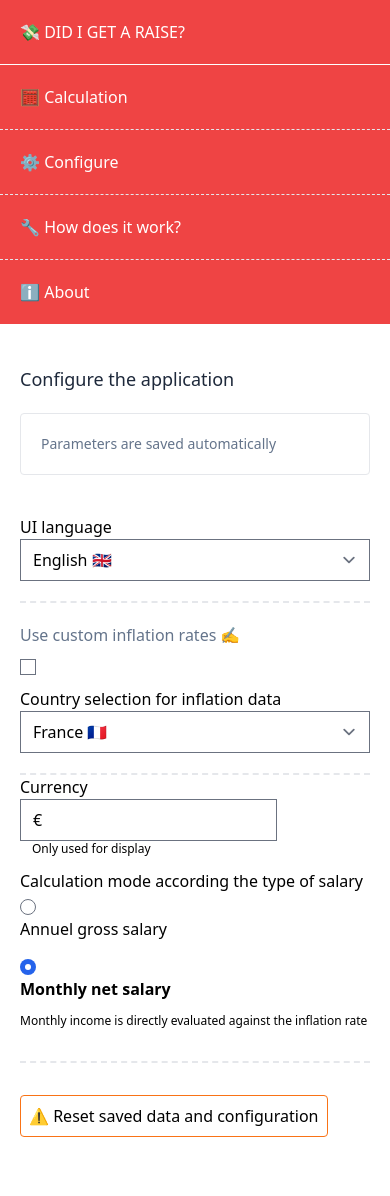
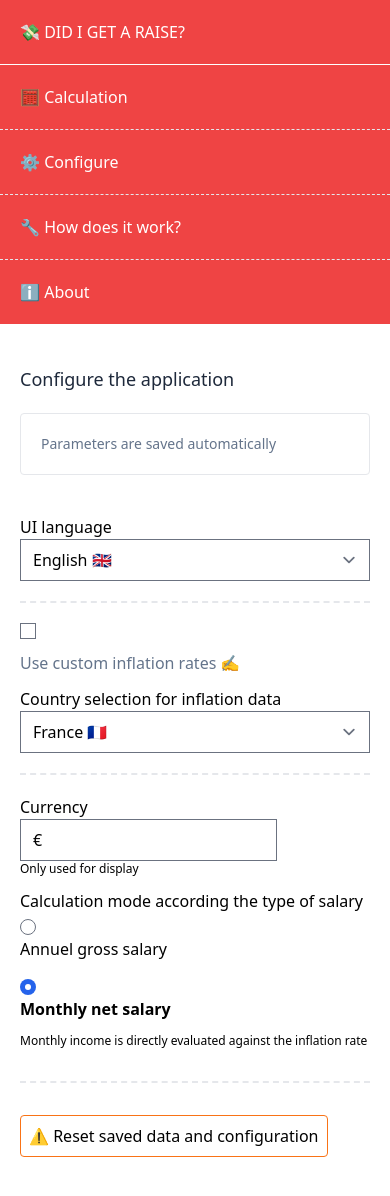
Before and after one commit to quentinlegot/ai-je-ete-augmente, a Vue app: page /configure in a window 390 px wide. Built offline with nearby package versions, Linux system fonts and the light colour scheme.

Commit message:
fix: rework some css for configure view

```diff
--- a/src/views/ConfigureView.vue
+++ b/src/views/ConfigureView.vue
@@ -111,11 +111,11 @@ export default defineComponent({
       <i18n-t keypath="configure.autosave" />
     </blockquote>
     <div class="divide-y-2 divide-dashed">
-      <form class="mb-5 grid grid-cols-1 pt-5" v-on:submit.prevent="">
-        <label for="language" class="md:flex md:flex-row md:justify-between">
+      <form class="mb-5 pt-5" v-on:submit.prevent="">
+        <label for="language" class="block">
           <i18n-t keypath="configure.language.label" />
         </label>
-        <select id="language" v-model="configuration.locale">
+        <select id="language" v-model="configuration.locale" class="block w-full">
           <option value="fr">
             <i18n-t keypath="configure.language.options.fr" />
           </option>
@@ -124,14 +124,7 @@ export default defineComponent({
           </option>
         </select>
       </form>
-      <form class="mb-5 grid grid-cols-1 pt-5 md:grid-cols-2" v-on:submit.prevent="">
-        <label
-          for="useCustomInflation"
-          class="mb-3 md:mb-0 md:inline"
-          :class="configuration.useCustomInflation ? 'text-black' : 'text-slate-500 '"
-        >
-          <i18n-t keypath="configure.custom.label" />
-        </label>
+      <form class="mb-5 pt-5" v-on:submit.prevent="">
         <input
           type="checkbox"
           v-model="configuration.useCustomInflation"
@@ -139,15 +132,18 @@ export default defineComponent({
           class="peer/custom-inflation mb-3"
         />
         <label
-          for="country"
-          class="peer-checked/custom-inflation:hidden md:col-span-2 md:flex md:flex-row md:justify-between"
+          for="useCustomInflation"
+          class="mb-3 block text-slate-500 peer-checked/custom-inflation:text-black md:mb-0 md:ml-3 md:inline"
         >
+          <i18n-t keypath="configure.custom.label" />
+        </label>
+        <label for="country" class="block peer-checked/custom-inflation:hidden md:justify-between">
           <i18n-t keypath="configure.country.label" />
         </label>
         <select
           id="country"
           v-model="configuration.country"
-          class="peer-checked/custom-inflation:hidden md:col-span-2"
+          class="block w-full peer-checked/custom-inflation:hidden"
         >
           <option
             v-for="(countryCode, index) in countryCodes"
@@ -159,21 +155,21 @@ export default defineComponent({
         </select>
         <textarea
           v-model="customInflation"
-          class="hidden peer-checked/custom-inflation:block md:col-span-2"
+          class="hidden w-full peer-checked/custom-inflation:block"
           :placeholder="$t('configure.custom.placeholder')"
         >
         </textarea>
-        <blockquote class="m-1 hidden text-xs peer-checked/custom-inflation:block md:col-span-2">
+        <blockquote class="m-1 hidden text-xs peer-checked/custom-inflation:block">
           <i18n-t keypath="configure.custom.helper" />
         </blockquote>
         <div
           v-if="pendingCustomInflation"
-          class="m-1 hidden text-xs text-orange-800 peer-checked/custom-inflation:block md:col-span-2"
+          class="m-1 hidden text-xs text-orange-800 peer-checked/custom-inflation:block"
         >
           <i18n-t keypath="configure.custom.error" />
         </div>
       </form>
-      <form class="mb-5" v-on:submit.prevent="">
+      <form class="mb-5 pt-5" v-on:submit.prevent="">
         <label for="configCurrency" class="block">
           <i18n-t keypath="configure.currency.label" />
         </label>
@@ -184,12 +180,12 @@ export default defineComponent({
           id="configCurrency"
           class="block md:inline"
         />
-        <small class="ml-3 block text-xs md:inline-block">
+        <small class="block text-xs md:ml-3 md:inline-block">
           <i18n-t keypath="configure.currency.helper" />
         </small>
 
         <fieldset class="mt-3">
-          <legend>
+          <legend class="block">
             <i18n-t keypath="configure.incomeMode.label" />
           </legend>
           <input
```
